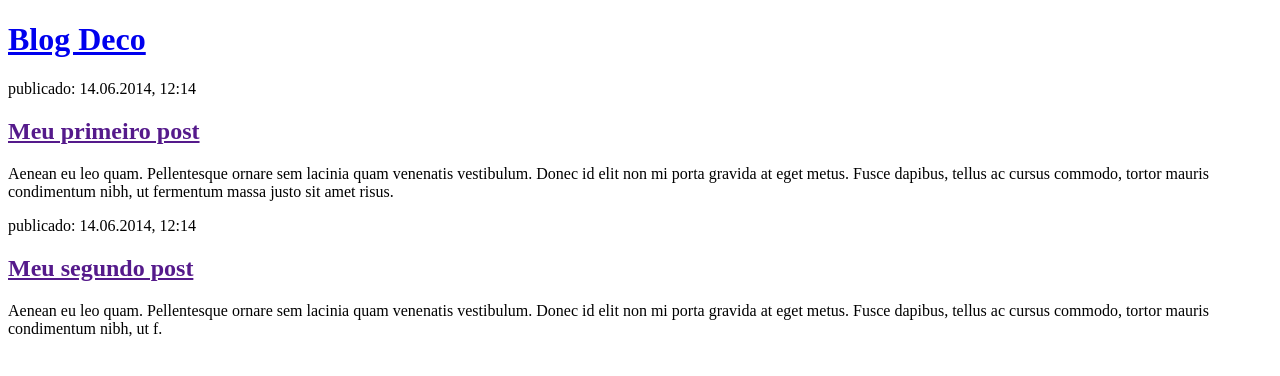
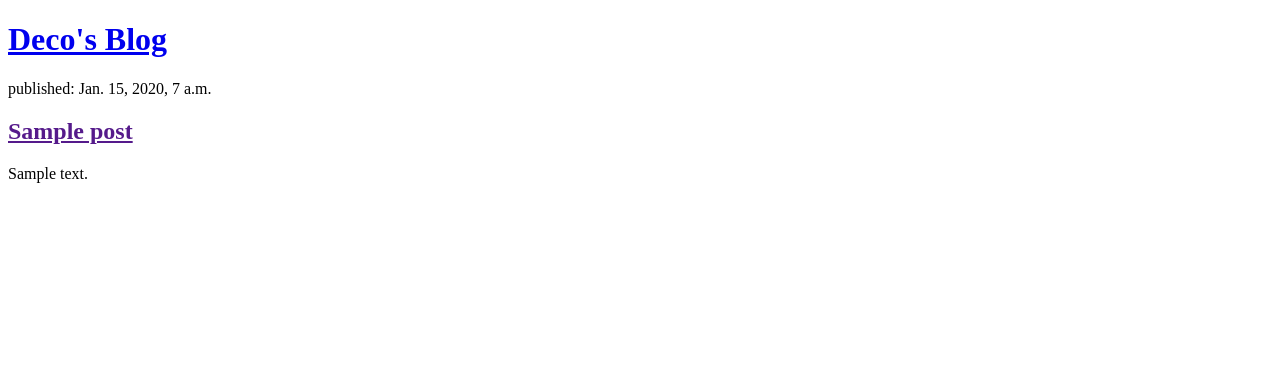
Before and after one commit to decomoraes/my-first-blog, a Django app: page / in a window 1280 px wide. Shown: the top 376 px of the page. Run offline with Django 3.2, Linux system fonts and the light colour scheme; tables that the repository leaves empty hold one stand-in row (values such as "Sample post").

Commit message:
commit template

```diff
--- a/blog/templates/blog/post_list.html
+++ b/blog/templates/blog/post_list.html
@@ -3,24 +3,20 @@
 <head>
     <meta charset="UTF-8">
     <meta name="viewport" content="width=device-width, initial-scale=1.0">
-    <title>Document</title>
+    <title>Deco's Blog</title>
 </head>
 <body>
     <div>
-        <h1><a href="/">Blog Deco</a></h1>
+        <h1><a href="/">Deco's Blog</a></h1>
     </div>
 
-    <div>
-        <p>publicado: 14.06.2014, 12:14</p>
-        <h2><a href="">Meu primeiro post</a></h2>
-        <p>Aenean eu leo quam. Pellentesque ornare sem lacinia quam venenatis vestibulum. Donec id elit non mi porta gravida at eget metus. Fusce dapibus, tellus ac cursus commodo, tortor mauris condimentum nibh, ut fermentum massa justo sit amet risus.</p>
-    </div>
-
-    <div>
-        <p>publicado: 14.06.2014, 12:14</p>
-        <h2><a href="">Meu segundo post</a></h2>
-        <p>Aenean eu leo quam. Pellentesque ornare sem lacinia quam venenatis vestibulum. Donec id elit non mi porta gravida at eget metus. Fusce dapibus, tellus ac cursus commodo, tortor mauris condimentum nibh, ut f.</p>
-    </div>
+    {% for post in posts %}
+        <div>
+            <p>published: {{ post.published_date }}</p>
+            <h2><a href="">{{ post.title }}</a></h2>
+            <p>{{ post.text|linebreaksbr }}</p>
+        </div>
+    {% endfor %}
 </body>
 </html>
 
--- a/blog/views.py
+++ b/blog/views.py
@@ -1,6 +1,9 @@
 from django.shortcuts import render
+from django.utils import timezone
+from .models import Post
 
 # Create your views here.
 
 def post_list(request):
-    return render(request, 'blog/post_list.html', {})
+    posts = Post.objects.filter(published_date__lte=timezone.now()).order_by('published_date')
+    return render(request, 'blog/post_list.html', {'posts' : posts})
```
